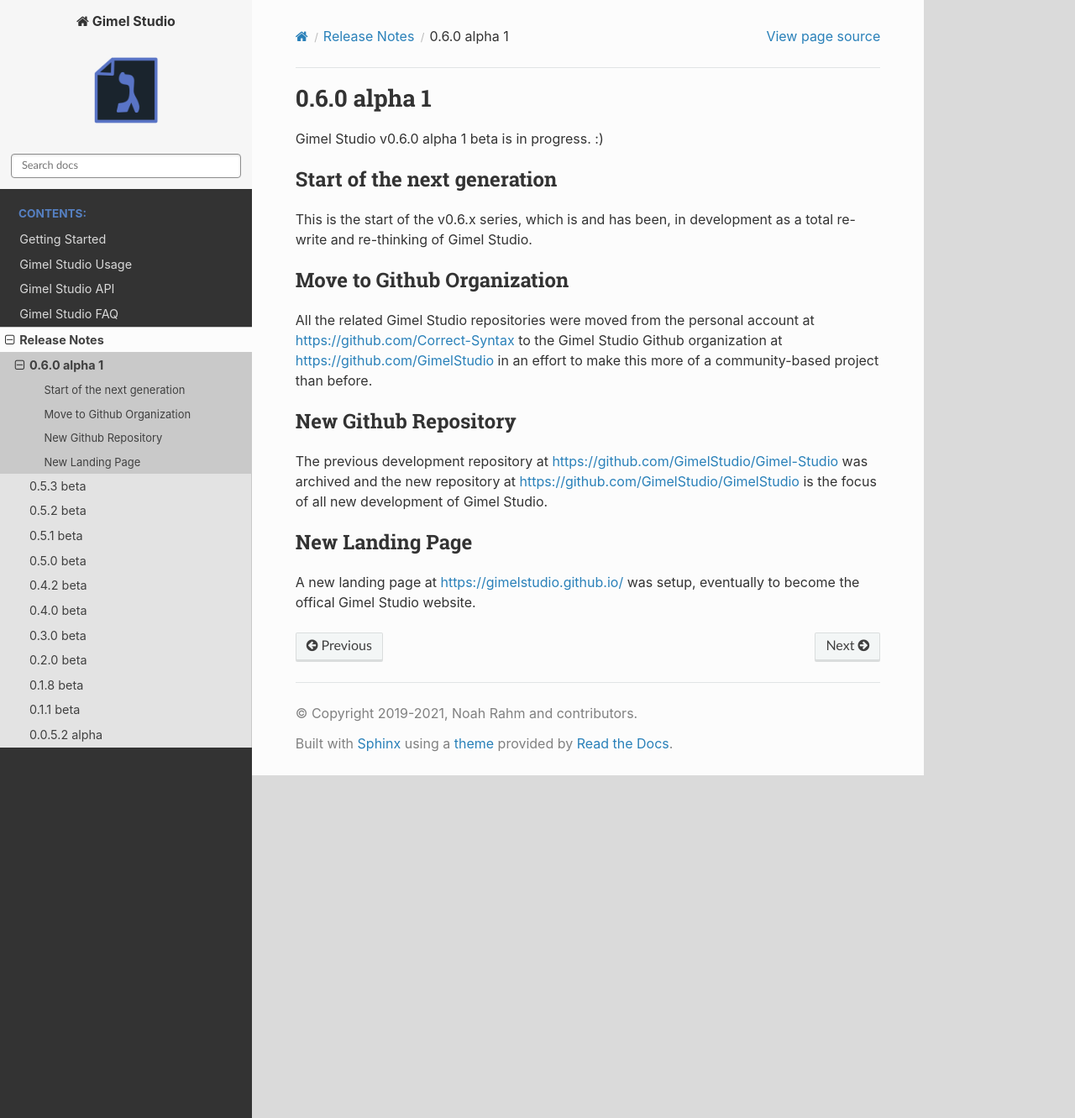
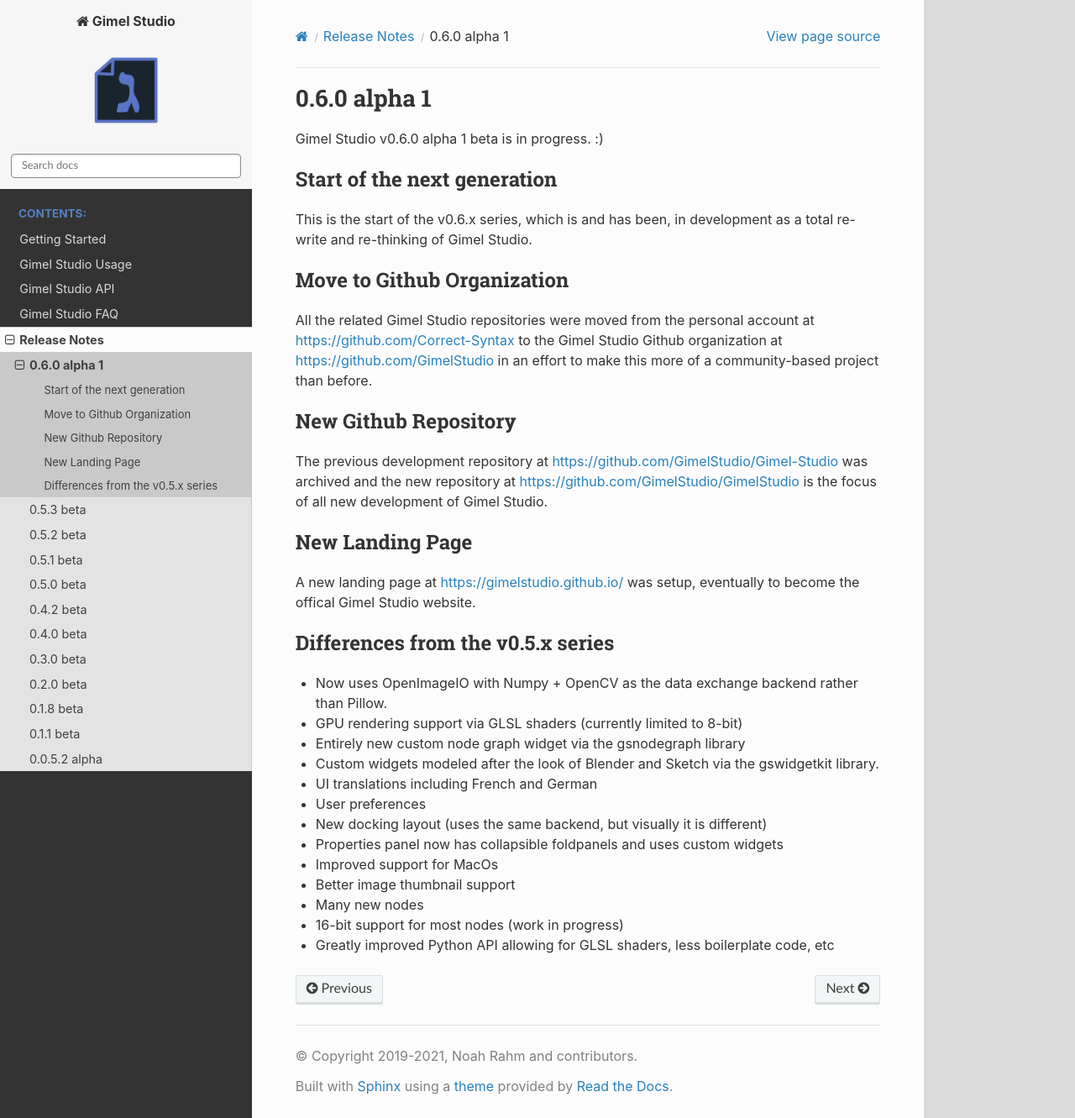
Before and after one commit to GimelStudio/manual, a Sphinx documentation site: the page built from source/release_notes/0.6.0-alpha1.rst, in a window 1280 px wide and 1331 px high. Shown: the whole window at 84% size. Built offline with Sphinx 7.4.7 and the Read the Docs theme 2.0.0, drawn with Linux system fonts in a browser that asks for light colours.

Commit message:
Add to release notes for v0.6.x series

```diff
--- a/source/release_notes/0.6.0-alpha1.rst
+++ b/source/release_notes/0.6.0-alpha1.rst
@@ -26,3 +26,20 @@
 ----------------
 
 A new landing page at https://gimelstudio.github.io/ was setup, eventually to become the offical Gimel Studio website.
+
+Differences from the v0.5.x series
+----------------------------------
+
+* Now uses OpenImageIO with Numpy + OpenCV as the data exchange backend rather than Pillow.
+* GPU rendering support via GLSL shaders (currently limited to 8-bit)
+* Entirely new custom node graph widget via the gsnodegraph library
+* Custom widgets modeled after the look of Blender and Sketch via the gswidgetkit library.
+* UI translations including French and German
+* User preferences
+* New docking layout (uses the same backend, but visually it is different)
+* Properties panel now has collapsible foldpanels and uses custom widgets
+* Improved support for MacOs
+* Better image thumbnail support
+* Many new nodes
+* 16-bit support for most nodes (work in progress)
+* Greatly improved Python API allowing for GLSL shaders, less boilerplate code, etc
```
